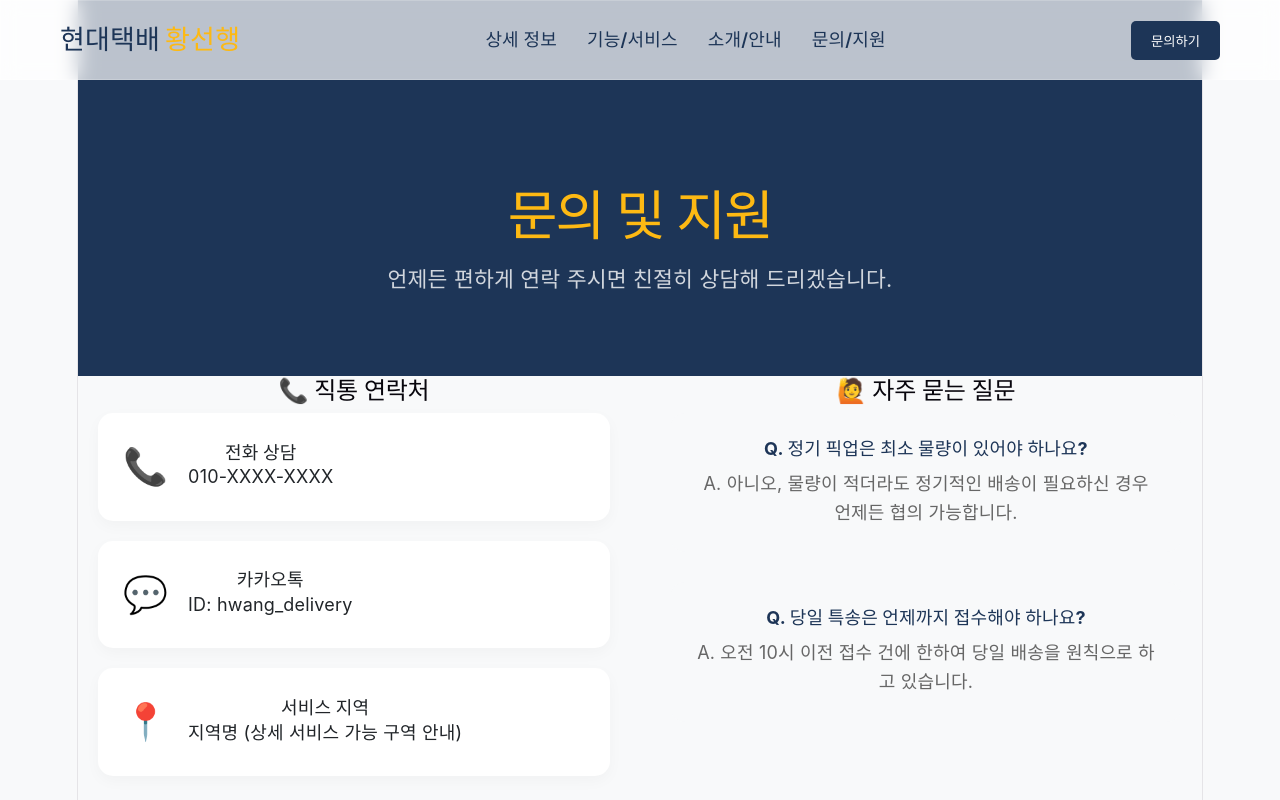
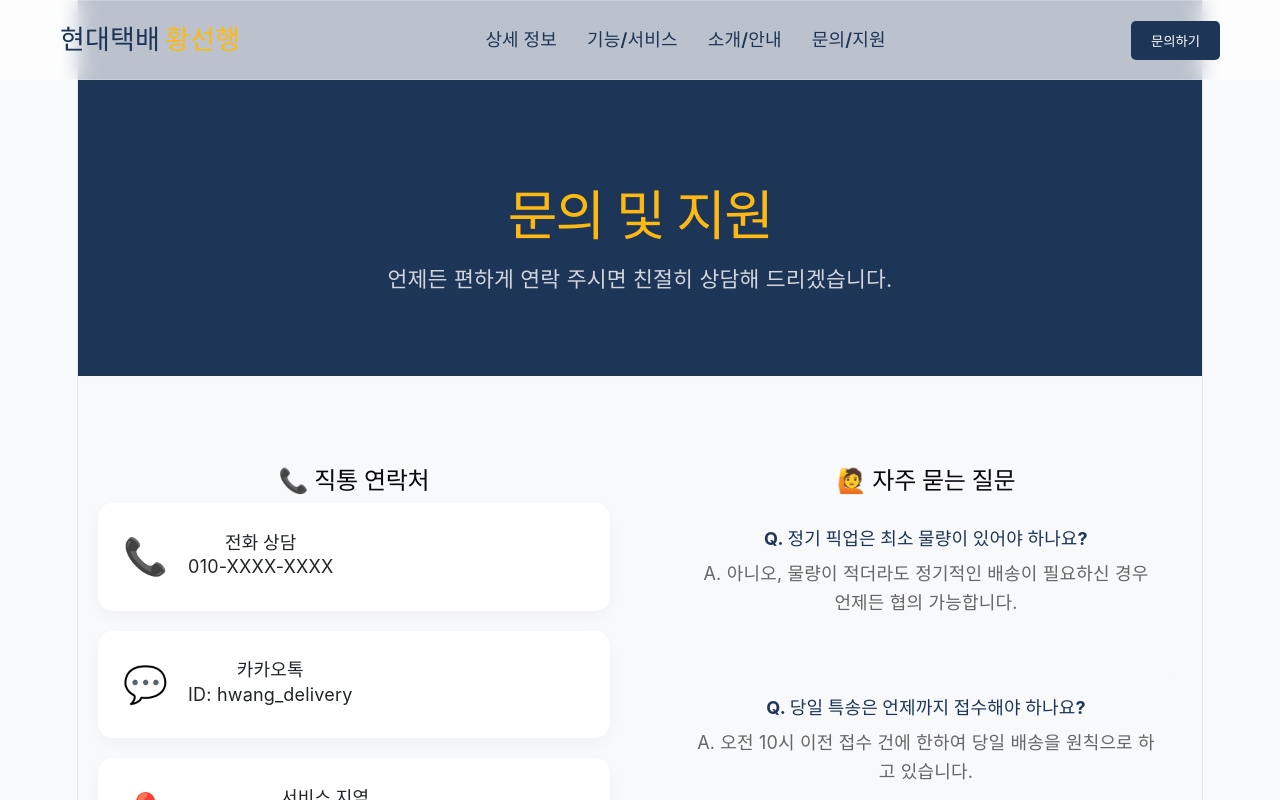
Before and after one commit to acer1234411-rgb/hwang-taekbae, a React (Vite) app: page /contact in a window 1280 px wide. Shown: the top 800 px of the page. Built offline with nearby package versions, Linux system fonts and the light colour scheme; the HTML template or start-up script is replaced by a standard one; a web font is replaced by a local one.

Commit message:
Fix: Force apply 90px padding with high specificity and !important

```diff
--- a/src/pages/SubPage.css
+++ b/src/pages/SubPage.css
@@ -20,8 +20,9 @@
   opacity: 0.8;
 }
 
-.sub-content {
-  padding-top: 90px;
+/* Spacing fix applied: 2026-03-16 */
+.sub-page .sub-content {
+  padding-top: 90px !important;
 }
 
 .detail-section {
```
